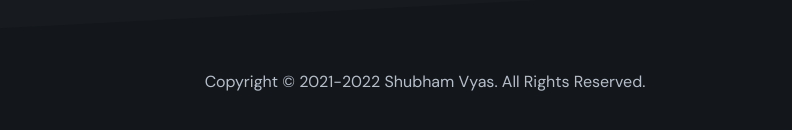
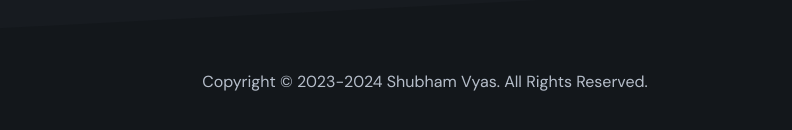
Before and after one commit to hxyro/hxyro.com, a React (Create React App) app: page / in a window 1280 px wide. Shown: the part 2300-2430 px from the top of the page, without its empty margins (215-1007 px from the left). Built offline with nearby package versions, Linux system fonts and the light colour scheme; no server answers.

Commit message:
Update Footer.tsx

```diff
--- a/src/components/sections/Footer.tsx
+++ b/src/components/sections/Footer.tsx
@@ -3,7 +3,7 @@ export const Footer = () => {
     <footer id="footer" className="footer">
       <div className="content has-text-centered">
         <p>
-          Copyright © 2021-2022 Shubham Vyas. All Rights Reserved.
+          Copyright © 2023-2024 Shubham Vyas. All Rights Reserved.
         </p>
       </div>
     </footer>
```
